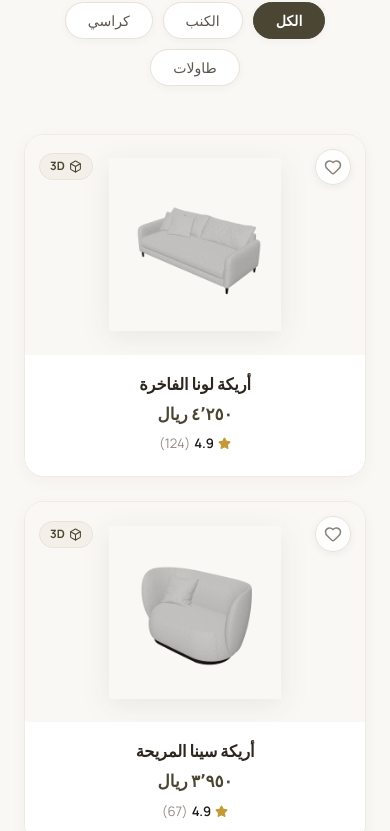
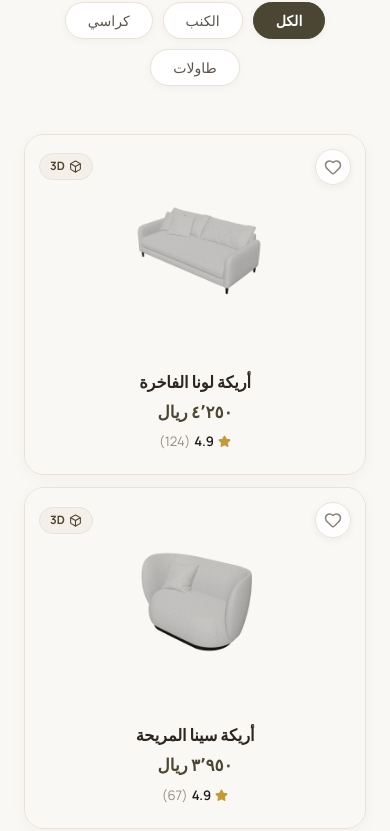
Before and after one commit to androw100/asas, a React (Vite) app: page / in a window 390 px wide. Shown: the part 2208-3039 px from the top of the page. Built offline with nearby package versions, Linux system fonts and the light colour scheme; a web font is replaced by a local one.

Commit message:
Set product cards to 4 per row on desktop and remove square shadow around product images

```diff
--- a/scripts/render_client.html
+++ b/scripts/render_client.html
@@ -56,7 +56,7 @@
     renderer.shadowMap.type = THREE.PCFSoftShadowMap;
 
     const scene = new THREE.Scene();
-    scene.background = new THREE.Color('#FAF8F5');
+    scene.background = null;
 
     // Soft Studio Lighting
     const amb = new THREE.AmbientLight(0xffffff, 1.2);
--- a/src/styles/components.css
+++ b/src/styles/components.css
@@ -688,18 +688,44 @@
   font-weight: 600;
 }
 
+.product-grid,
 .products-grid-artha {
   display: grid;
-  grid-template-columns: repeat(auto-fill, minmax(280px, 1fr));
+  grid-template-columns: repeat(4, 1fr);
   gap: 24px;
+  width: 100%;
+}
+
+@media (max-width: 1200px) {
+  .product-grid,
+  .products-grid-artha {
+    grid-template-columns: repeat(3, 1fr);
+    gap: 20px;
+  }
+}
+
+@media (max-width: 768px) {
+  .product-grid,
+  .products-grid-artha {
+    grid-template-columns: repeat(2, 1fr);
+    gap: 14px;
+  }
+}
+
+@media (max-width: 420px) {
+  .product-grid,
+  .products-grid-artha {
+    grid-template-columns: 1fr;
+    gap: 12px;
+  }
 }
 
 /* =========================================
    PRODUCT CARD (Artha Minimalist Luxury)
    ========================================= */
 .product-card {
-  background: #FFFFFF;
-  border: 1px solid var(--color-border-subtle);
+  background: #FAF8F5;
+  border: 1px solid var(--color-border);
   border-radius: var(--radius-lg);
   overflow: hidden;
   display: flex;
@@ -711,7 +737,7 @@
 
 .product-card:hover {
   transform: translateY(-4px);
-  border-color: var(--color-border);
+  border-color: #D6CEBE;
   box-shadow: 0 16px 36px rgba(44, 38, 30, 0.09);
 }
 
@@ -766,13 +792,17 @@
   justify-content: center;
   padding: 16px;
   overflow: hidden;
+  border: none;
 }
 
 .product-card-img {
   max-width: 92%;
   max-height: 92%;
   object-fit: contain;
-  filter: drop-shadow(0 6px 14px rgba(44, 38, 30, 0.08));
+  filter: none !important;
+  box-shadow: none !important;
+  border: none !important;
+  outline: none !important;
   transition: transform var(--transition-smooth);
 }
 
@@ -788,13 +818,13 @@
 }
 
 .product-card-body {
-  padding: 18px 20px 22px 20px;
+  padding: 16px 18px 22px 18px;
   display: flex;
   flex-direction: column;
   align-items: center;
   text-align: center;
   gap: 6px;
-  background: #FFFFFF;
+  background: #FAF8F5;
 }
 
 .product-card-title {
```
